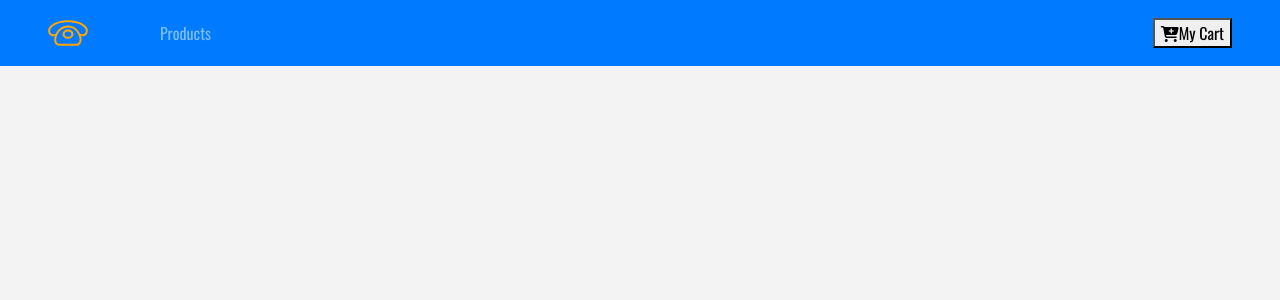
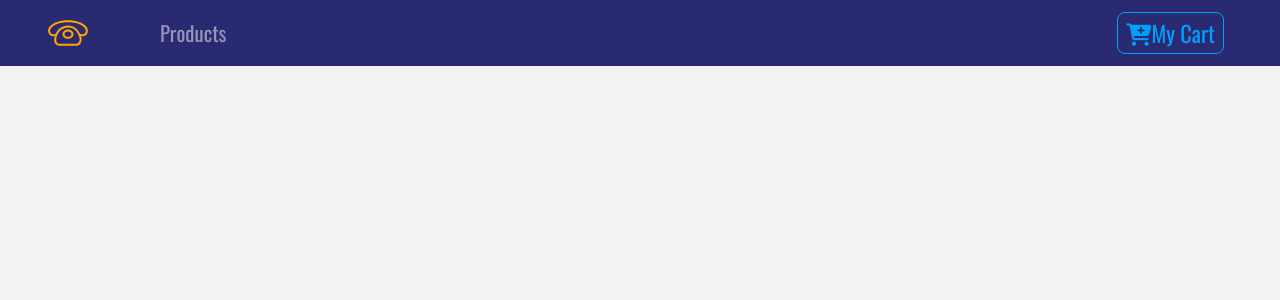
Before and after one commit to jainprashul/e-commerce-app, a React (Create React App) app: page / in a window 1280 px wide. Shown: the top 300 px of the page. Built offline with nearby package versions, Linux system fonts and the light colour scheme.

Commit message:
NavBar with Styled Component

```diff
--- a/src/App.css
+++ b/src/App.css
@@ -1,6 +1,6 @@
 :root {
-  --mainblue : #2a2a72;
-  --lightblue: #009ffd;
+  --mainBlue : #2a2a72;
+  --lightBlue: #009ffd;
   --mainWhite: #f3f3f3;
   --mainDark : #232528;
   --mainYellow: #ffa400;
@@ -20,8 +20,8 @@ body {
 }
 
 .text-blue {
-  color: var(--mainblue);
+  color: var(--mainBlue);
 }
 .text-bright {
-  color: var(--lightblue);
+  color: var(--lightBlue);
 }
--- /dev/null
+++ b/src/components/Button.js
@@ -0,0 +1,23 @@
+import styled from 'styled-components';
+
+export const ButtonContainer = styled.button`
+  text-transform: captialize;
+  font-size : 1.4rem;
+  background: transparent;
+  border: 0.05rem solid var(--lightBlue);
+  color: var(--lightBlue);
+  border-radius : 0.5rem;
+  padding : 0.2rem 0.5rem;
+  cursor: pointer;
+  margin : 0.2rem 0.5rem 0.2rem 0;
+
+  transition : all 0.5s ease-in-out;
+
+  &:hover {
+      background: var(--lightBlue);
+      color: var(--mainBlue)
+  }
+  &:focus {
+      outline: none;
+  }
+`;
--- a/src/components/Navbar.js
+++ b/src/components/Navbar.js
@@ -1,11 +1,12 @@
 import React, { Component } from "react";
 import { Link } from "react-router-dom";
 import logo from "../logo.svg";
-
+import styled from "styled-components";
+import {ButtonContainer} from './Button'
 export default class Navbar extends Component {
   render() {
     return (
-      <nav className="navbar navbar-expand-sm bg-primary navbar-dark px-sm-5">
+      <NavWrapper className="navbar navbar-expand-sm bg-primary navbar-dark px-sm-5">
         {/*
         https://www.iconfinder.com/icons/1243689/call_phone_icon
         Creative Commons (Attribution 3.0 Unported);
@@ -24,13 +25,24 @@ export default class Navbar extends Component {
         </ul>
 
         <Link to="/cart" className="ml-auto">
-          <button>
-          <i className="fas fa-cart-plus" />
-          My Cart
-
-          </button>
+          <ButtonContainer>
+            <span>
+              <i className="fas fa-cart-plus" />
+            </span>
+            My Cart
+          </ButtonContainer>
         </Link>
-      </nav>
+      </NavWrapper>
     );
   }
 }
+
+
+const NavWrapper = styled.nav `
+background: var(--mainBlue) !important;
+.nav-item {
+    color : var( --mainWhite) !important;
+    font-size : 1.3rem;
+    text-transform : capitalize !important;
+}
+`;
```
